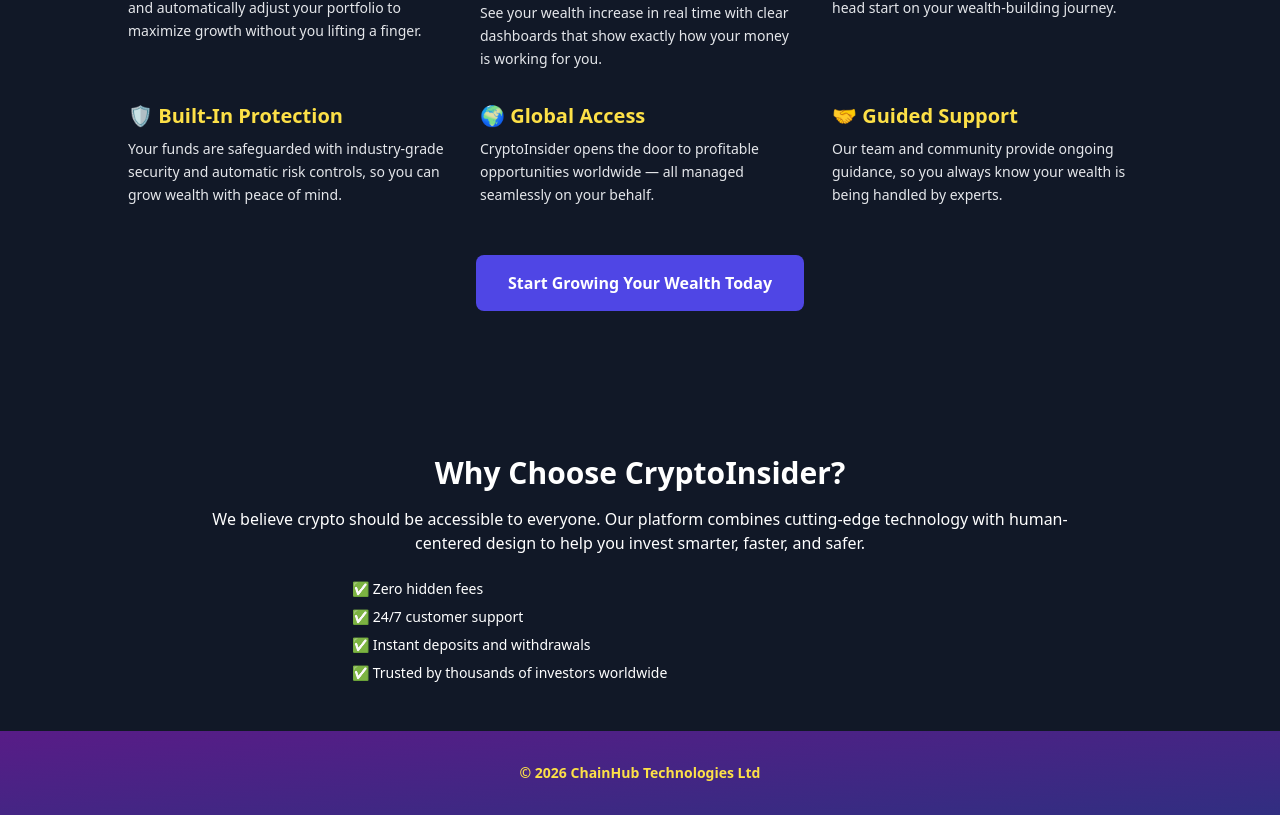
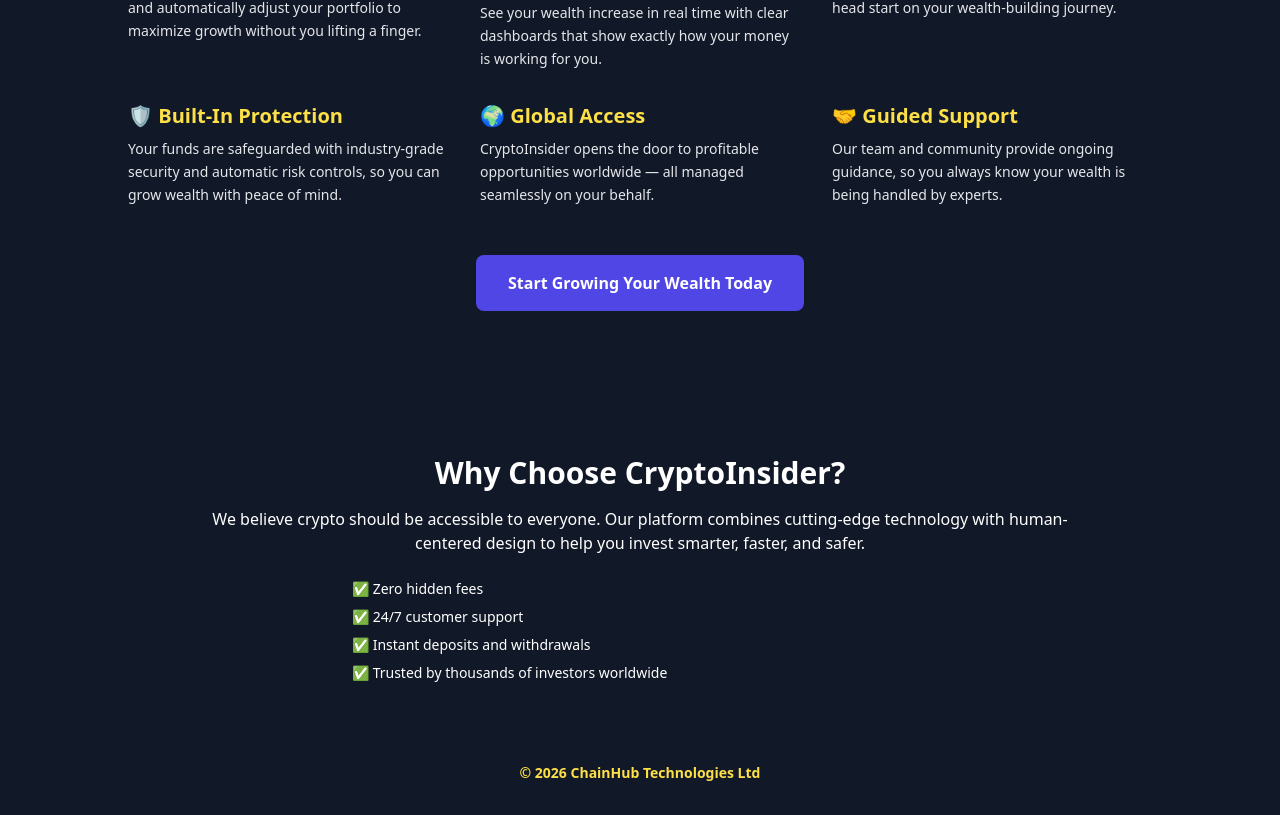
Before and after one commit to O-G-A1/CryptoInsider, a React (Create React App) app in the folder Frontend/: page / in a window 1280 px wide. Shown: the part 1575-2390 px from the top of the page. Built offline with nearby package versions, Linux system fonts and the light colour scheme.

Commit message:
update327d

```diff
--- a/Frontend/src/App.js
+++ b/Frontend/src/App.js
@@ -381,7 +381,7 @@
       )}
       {showLogin && <LoginModal onClose={() => setShowLogin(false)} />}
 
-      <footer className="bg-gradient-to-br from-purple-900 to-indigo-900 text-center text-sm text-yellow-300 font-bold py-8">
+      <footer className="bg-gray-900 text-center text-sm text-yellow-300 font-bold py-8">
         <p>© 2026 ChainHub Technologies Ltd</p>
       </footer>
     </div>
```
